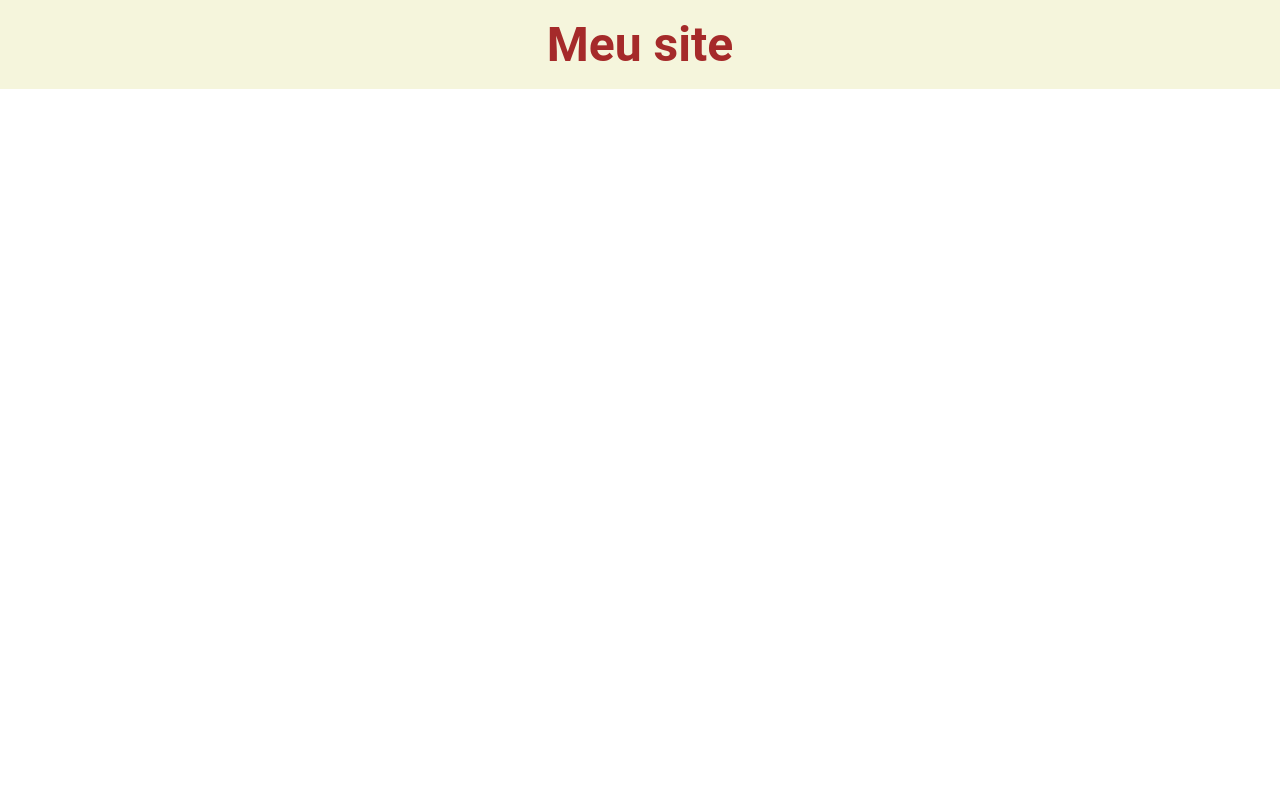
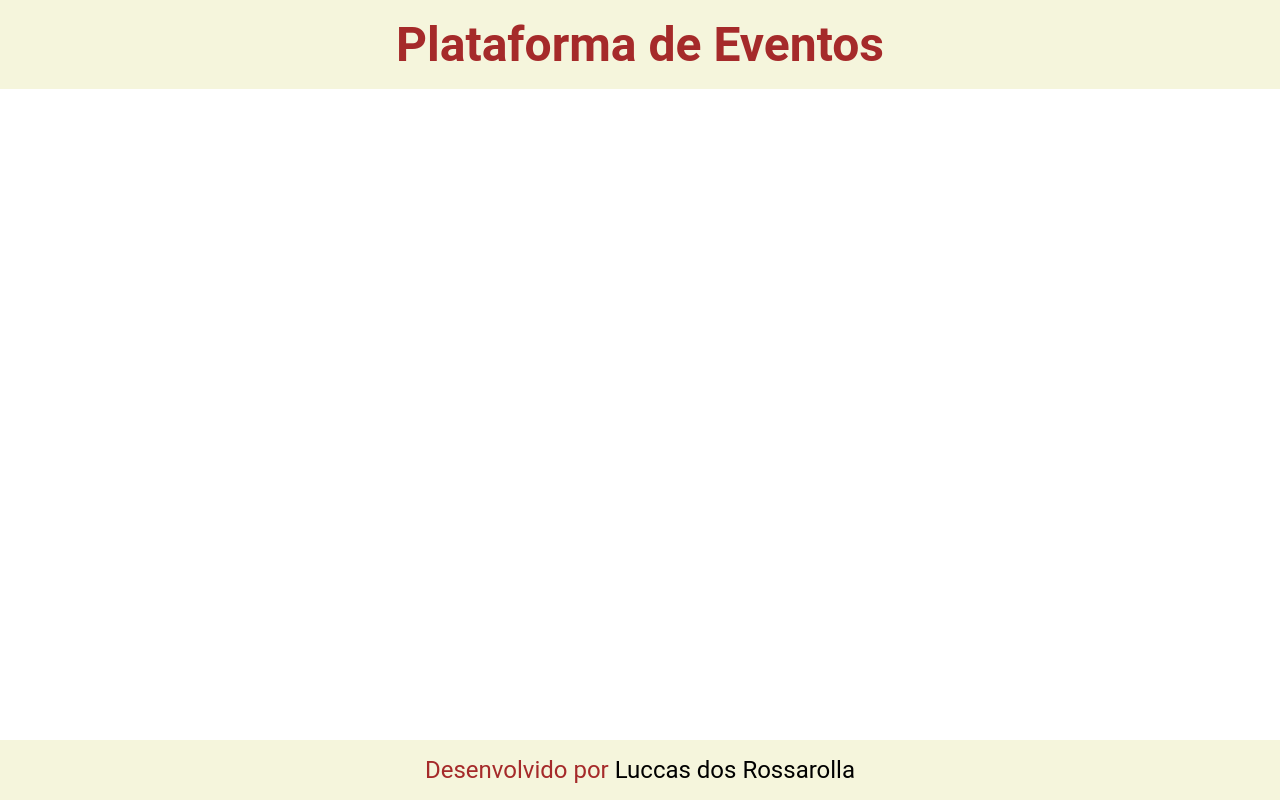
Before and after one commit to Luccas69/eventos, a Next.js app: page / in a window 1280 px wide. Built offline with nearby package versions, Linux system fonts and the light colour scheme.

Commit message:
criação do rodapé

```diff
--- a/src/components/Cabecalho/index.jsx
+++ b/src/components/Cabecalho/index.jsx
@@ -4,7 +4,7 @@ export default function Cabecalho() {
 
     return (
         <header className={styles.header}>
-            <h1>Meu site</h1>
+            <h1>Plataforma de Eventos</h1>
         </header>
     )
 };
--- /dev/null
+++ b/src/components/Rodapé /index.jsx
@@ -0,0 +1,12 @@
+import Link from 'next/link'
+import styles from './styles.module.css'
+
+export default function Rodape() {
+    return (
+        <footer className={styles.footer}>
+            <p>Desenvolvido por
+                <Link href="https://github.com/Luccas69" className={styles.Link}> Luccas dos Rossarolla</Link>
+            </p>
+        </footer>
+    )
+}
--- /dev/null
+++ b/src/components/Rodapé /styles.module.css
@@ -0,0 +1,16 @@
+.Link {
+    text-decoration: none;
+    color: black;
+}
+
+.footer {
+    background-color: beige;
+    color: brown;
+    width: 100%;
+    text-align: center;
+    position: absolute;
+    bottom: 0;
+    font-family: 'Roboto', sans-serif;
+    font-size: 1.5rem;
+    padding: 1rem;
+}
--- a/src/pages/index.js
+++ b/src/pages/index.js
@@ -1,10 +1,11 @@
 import Cabecalho from "@/components/Cabecalho";
+import Rodape from "@/components/Rodapé ";
 
 export default function Home() {
   return (
     <div>
       <Cabecalho/>
-
+      <Rodape/>
     </div>
   )
 }
```
